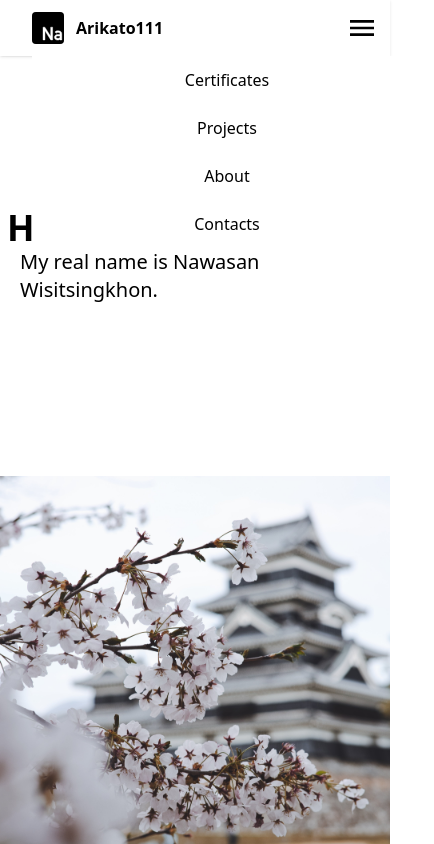
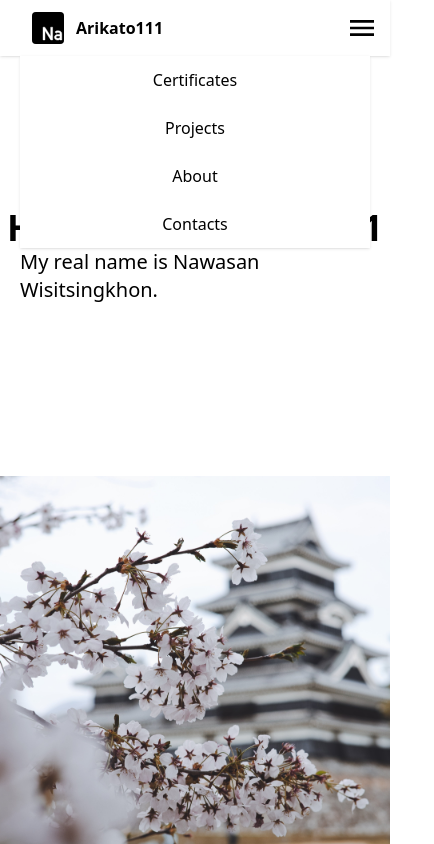
Before and after one commit to Arikato111/svelte-first, a Next.js app: page / in a window 390 px wide. Both pictures are taken after a click on the button 362 px from the left and 28 px from the top of the page. Shown: the top 844 px of the page, 434 px wide, since content can reach past the window. Built offline with nearby package versions, Linux system fonts and the light colour scheme.

Commit message:
fixed: navbar menu - mobile size

```diff
--- a/src/app/globals.css
+++ b/src/app/globals.css
@@ -10,7 +10,7 @@
         @apply max-w-[850px] mx-auto;
     }
     .nav-link {
-        @apply mx-3 font-medium block bg-white text-center py-3 md:py-0 w-[100vw] md:w-auto md:inline;
+        @apply mx-3 font-medium block bg-white text-center py-3 md:py-0 md:w-auto md:inline;
     }
     .frame {
         @apply  pt-10 pb-20;
--- a/src/components/Navbar.tsx
+++ b/src/components/Navbar.tsx
@@ -17,7 +17,7 @@ export default function Navbar() {
             </div>
             <button className="md:hidden absolute top-0 right-0 p-3" onClick={() => setDropdown(!dropdown)}><MdMenu size={32} /></button>
             <div className="bg-black w-[2px] h-3/6 mx-3 hidden md:block"></div>
-            <div className={`${dropdown ? "block": "hidden md:block"}`}>
+            <div className={`w-full shadow md:shadow-none bg-white md:w-auto ${dropdown ? "block": "hidden md:block"}`}>
                 <Link  onClick={() => setDropdown(false)} className="nav-link" href={"/certificates"}>Certificates</Link>
                 <Link  onClick={() => setDropdown(false)} className="nav-link" href={"/projects"}>Projects</Link>
                 <Link  onClick={() => setDropdown(false)}    className="nav-link" href={"/about"}>About</Link>
```
